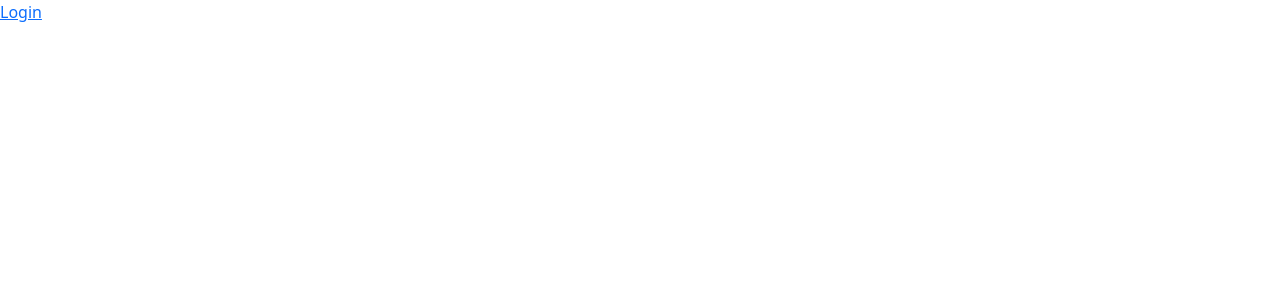
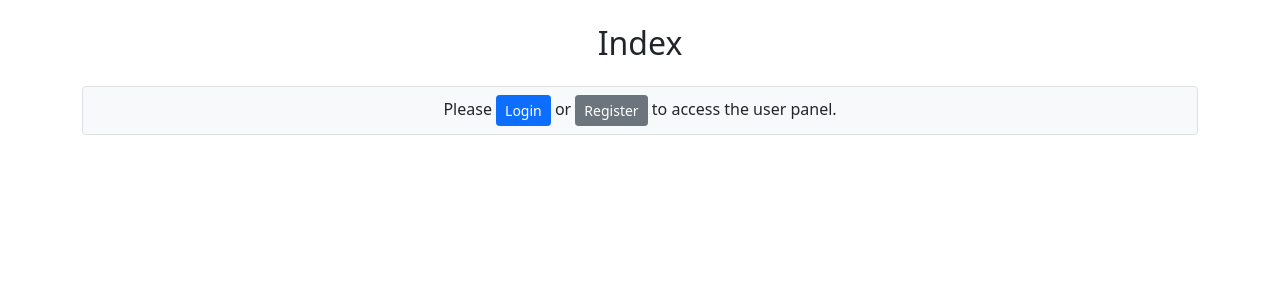
Before and after one commit to marcodiri/WebAuthnWebApp, a Django app: page / in a window 1280 px wide. Before the commit the part shown is almost empty. Shown: the top 300 px of the page. Run offline with Django 4.2, Linux system fonts and the light colour scheme; some libraries are stand-ins or nearby versions.

Commit message:
index style

```diff
--- a/webapp/templates/webapp/index.html
+++ b/webapp/templates/webapp/index.html
@@ -14,14 +14,23 @@
 </head>
 
 <body>
-  {% if user.is_authenticated %}
-  <p>Logged in as <b>{{ user.username }}</b></p>
-  <a href="/logout">Logout</a>
-  {% else %}
-  <a href="/login">Login</a>
-  {% endif %}
+  <div class="container pt-4 text-center">
+    {% if user.is_authenticated %}
+    <h2 class="mb-4">User profile</h2>
+    <div id="wrapper" class="p-2 bg-light rounded border">
+      <div class="alert alert-primary">Logged in as <b>{{ user.username }}</b>.</div>
+      <a class="btn btn-secondary" role="button" href="/logout">Logout</a>
+    </div>
+    {% else %}
+    <h2 class="mb-4">Index</h2>
+    <div id="wrapper" class="p-2 bg-light rounded border">
+      Please <a class="btn btn-primary btn-sm" role="button" href="/login">Login</a> or
+      <a class="btn btn-secondary btn-sm" role="button" href="/register">Register</a> to access the user panel.
+    </div>
+    {% endif %}
 
-  {% include 'webapp/includes/messages.html' %}
+    {% include 'webapp/includes/messages.html' %}
+  </div>
 </body>
 
 </html>
--- a/webapp/templates/webapp/login.html
+++ b/webapp/templates/webapp/login.html
@@ -16,6 +16,9 @@
 <body>
   <div class="container pt-4 text-center" style="max-width: 320px;">
     <h2 class="mb-4">Login</h2>
+    {% if user.is_authenticated %}
+    <div class="alert alert-primary">Already logged in, go to <a href="{% url 'webapp:index' %}">user profile</a></b>.</div>
+    {% else %}
     {% if form %}
     <div id="form-wrapper" class="p-2 bg-light rounded border text-start">
       <form id="login_form" method="POST" class="col">
@@ -28,6 +31,7 @@
     {% include 'webapp/includes/messages.html' %}
 
     <p class="mt-3 p-2 rounded border">Don't have an account? <a href="/register">Register here</a>.</p>
+    {% endif %}
     {% endif %}
 
     {% if qrcodeB64 %}
--- a/webapp/templates/webapp/register.html
+++ b/webapp/templates/webapp/register.html
@@ -16,6 +16,9 @@
 <body>
   <div class="container pt-4 text-center" style="max-width: 320px;">
     <h2 class="mb-4">Register</h2>
+    {% if user.is_authenticated %}
+    <div class="alert alert-primary">Already logged in, go to <a href="{% url 'webapp:index' %}">user profile</a></b>.</div>
+    {% else %}
     {% if form %}
     <div id="form-wrapper" class="p-2 bg-light rounded border text-start">
       <form id="registration_form" method="POST">
@@ -28,6 +31,7 @@
     {% include 'webapp/includes/messages.html' %}
 
     <p class="mt-3 p-2 rounded border">Already registered? <a href="/login">Login here</a>.</p>
+    {% endif %}
     {% endif %}
 
     {% if qrcodeB64 %}
```
